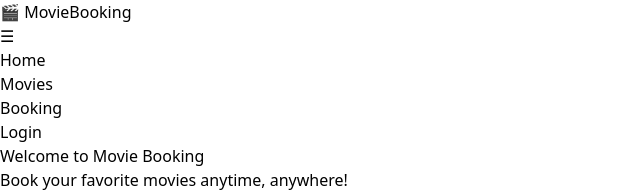
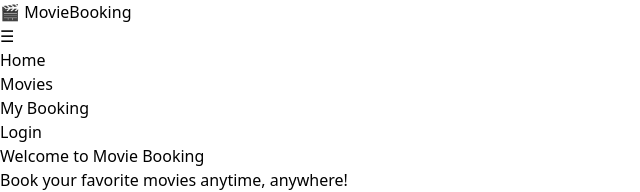
Before and after one commit to mukesh-7742/Movie-Booking, a React (Vite) app in the folder vite-project/: page / in a window 1280 px wide. Shown: the top 192 px of the page, without its empty margins (0-640 px from the left). Built offline with nearby package versions, Linux system fonts and the light colour scheme.

Commit message:
2 commit and upadate

```diff
--- a/vite-project/src/components/Navbar.jsx
+++ b/vite-project/src/components/Navbar.jsx
@@ -47,7 +47,7 @@ const Navbar = () => {
             className="block px-4 py-2 rounded hover:bg-indigo-100 text-indigo-700 font-medium"
             onClick={() => setOpen(false)}
           >
-             Booking
+             My Booking
           </Link>
         </li>
         <li className="mx-0 md:mx-3 my-2 md:my-0">
```
